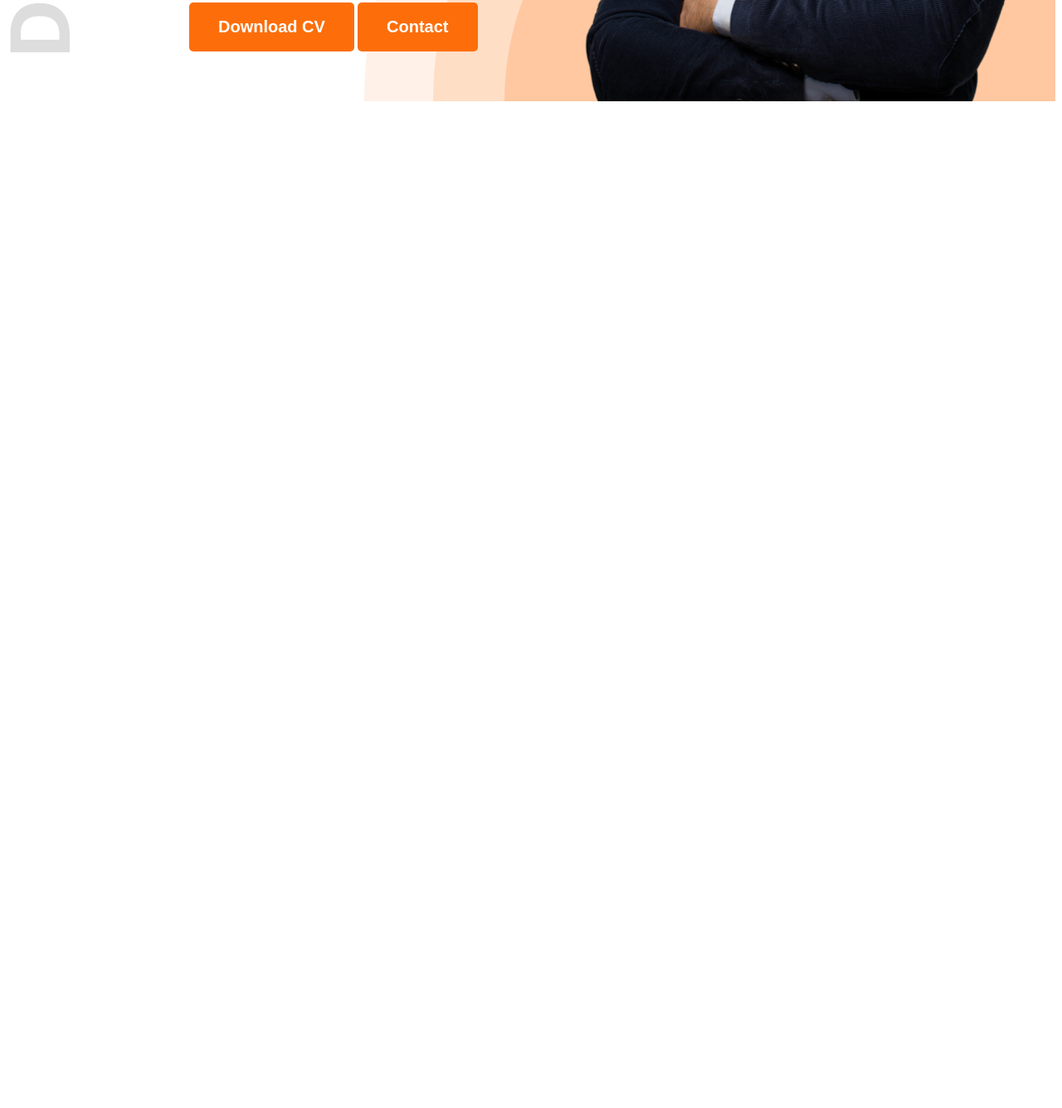
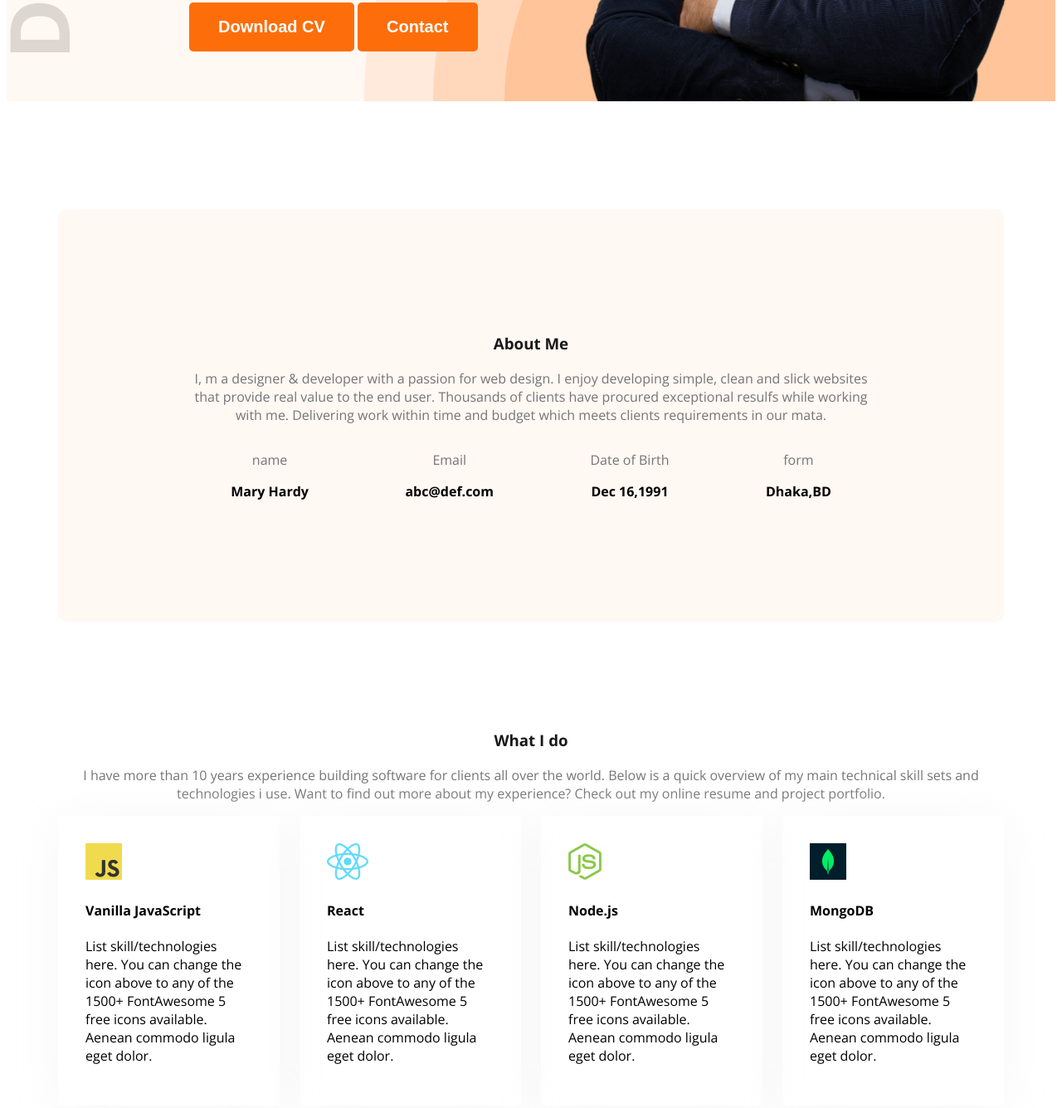
Before and after one commit to Saqib-17/web-dev-portfolio, a plain HTML site: page index.html in a window 1280 px wide. Shown: the part 708-2043 px from the top of the page at 83% size. Before the commit the page ends 838 px from the top, so only its background shows below. Drawn offline with nearby package versions, Linux system fonts and the light colour scheme.

Commit message:
Main part half done

```diff
--- a/index.html
+++ b/index.html
@@ -10,7 +10,7 @@
     <link rel="stylesheet" href="styles/portfolio.css">
 </head>
 <body class="open-sans-normal">
-    <header class="header">
+    <header class="header seconday-bg">
         <nav >
             <h3 class="nav-title">Ma<span class="text-primary">r</span>y</h3>
             <ul>
@@ -33,7 +33,61 @@
         </div>
     </header>
     <main>
+        <section class="about seconday-bg">
+            <h3 class="section-title">About Me</h3>
+            <p class="section-description">I, m a designer & developer with a passion for web design. I enjoy developing simple, clean and slick websites that provide real value to the end user. Thousands of clients have procured exceptional resulfs while working with me. Delivering work within time and budget which meets clients requirements in our mata.</p>
+            <div class="about-items">
 
+                <!-- .about-item*4>p.item-title+p.item-description -->
+
+                <div class="about-item">
+                    <p class="item-title dark-3">name </p>
+                    <p class="item-description">Mary Hardy</p>
+                </div>
+                <div class="about-item ">
+                    <p class="item-title dark-3">Email</p>
+                    <p class="item-description">abc@def.com</p>
+                </div>
+                <div class="about-item ">
+                    <p class="item-title dark-3">Date of Birth</p>
+                    <p class="item-description">Dec 16,1991</p>
+                </div>
+                <div class="about-item ">
+                    <p class="item-title dark-3">form</p>
+                    <p class="item-description">Dhaka,BD</p>
+                </div>
+            </div>
+        </section>
+        <!-- what I do section start -->
+         <section class="skills">
+            <h3 class="section-title text-center">What I do</h3>
+            <p class="section-description text-center">I have more than 10 years experience building software for clients all over the world. Below is a quick overview of my main technical skill sets and technologies i use. Want to find out more about my experience? Check out my online resume and project portfolio.</p>
+            <div class="skills-container">
+
+                <!-- .skill*4>img+h4.skill-title+p.skill-description -->
+
+                <div class="skill">
+                    <img src="images/icons/js.png" alt="">
+                    <h4 class="skill-title">Vanilla JavaScript</h4>
+                    <p class="skill-description">List skill/technologies here. You can change the icon above to any of the 1500+ FontAwesome 5 free icons available. Aenean commodo ligula eget dolor.</p>
+                </div>
+                <div class="skill">
+                    <img src="images/icons/react.png" alt="">
+                    <h4 class="skill-title">React</h4>
+                    <p class="skill-description">List skill/technologies here. You can change the icon above to any of the 1500+ FontAwesome 5 free icons available. Aenean commodo ligula eget dolor.</p>
+                </div>
+                <div class="skill">
+                    <img src="images/icons/nodejs.png" alt="">
+                    <h4 class="skill-title">Node.js</h4>
+                    <p class="skill-description">List skill/technologies here. You can change the icon above to any of the 1500+ FontAwesome 5 free icons available. Aenean commodo ligula eget dolor.</p>
+                </div>
+                <div class="skill">
+                    <img src="images/icons/mongo.png" alt="">
+                    <h4 class="skill-title">MongoDB</h4>
+                    <p class="skill-description">List skill/technologies here. You can change the icon above to any of the 1500+ FontAwesome 5 free icons available. Aenean commodo ligula eget dolor.</p>
+                </div>
+            </div>
+         </section>
     </main>
     <footer>
 
--- a/styles/portfolio.css
+++ b/styles/portfolio.css
@@ -7,12 +7,21 @@
   font-variation-settings:
     "wdth" 100;
 }
+
+/* --------------------------------------- */
+
 /* shared style */
 .text-primary{
     color:#FD6E0A;
 }
+.text-center{
+    text-align: center;
+}
 .dark-2{
     color:#474747
+}
+.dark-3{
+    color: #757575;
 }
 .btn-primary{
     background-color: #FD6E0A;
@@ -24,6 +33,21 @@
     border: none;
 
 }
+.section-title{
+    font-size: 35;
+    font-weight: bold;
+    color: #181818;
+}
+.section-description{
+    font: size 18px;
+    color:#757575;
+}
+.seconday-bg{
+    background-color: #FFF8F3;
+}
+
+/* --------------------------------------- */
+
 /* header */
 .header{
     background-image: url('../images/developer.png'),url('../images/header_bg.png');
@@ -55,6 +79,8 @@ nav li a{
 
 }
 
+/* --------------------------------------- */
+
 /* banner styles */
 .banner{
     display: flex;
@@ -77,3 +103,46 @@ nav li a{
 .banner-dp{
     width: 580px;
 }
+
+/* --------------------------------------- */
+/* main styles */
+main{
+    max-width: 1140px;
+    margin: 0 auto;
+
+}
+main section{
+    margin-top: 130px;
+    margin-bottom: 130px;
+}
+/* about styles */
+.about{
+    border-radius: 10px;
+    padding: 130px 150px;
+    text-align: center;
+
+}
+.about-items{
+    display: flex;
+    justify-content: space-around;
+}
+.item-description{
+    font-weight: bold;
+    margin-top: 0px;
+
+}
+/* --------------------------------------- */
+
+/* skills section styles */
+
+.skills-container{
+    display: flex;
+    gap: 24px;
+
+}
+
+.skill{
+    padding:33px;
+    box-shadow: 0px 6px 50px rgba(241, 241, 241, 0.6) ;
+    padding: ;
+}
```
